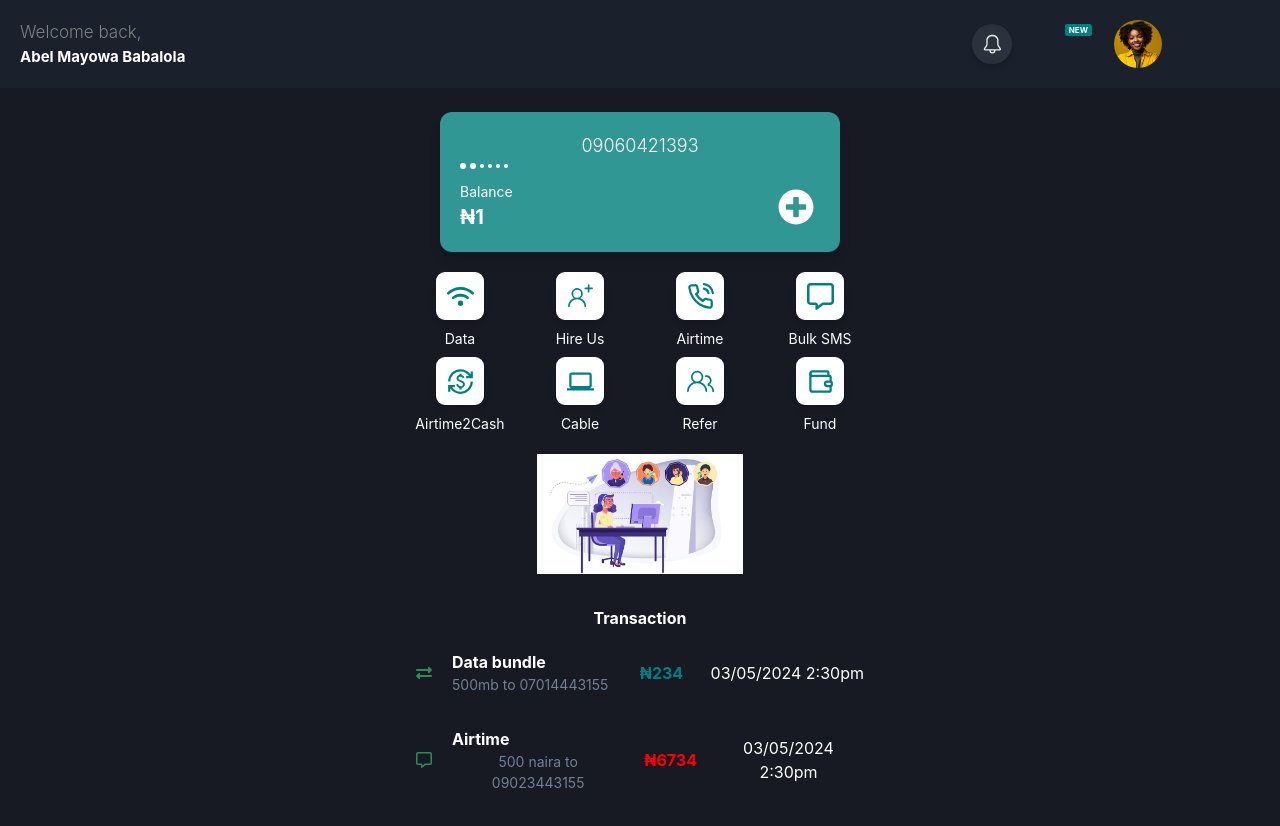
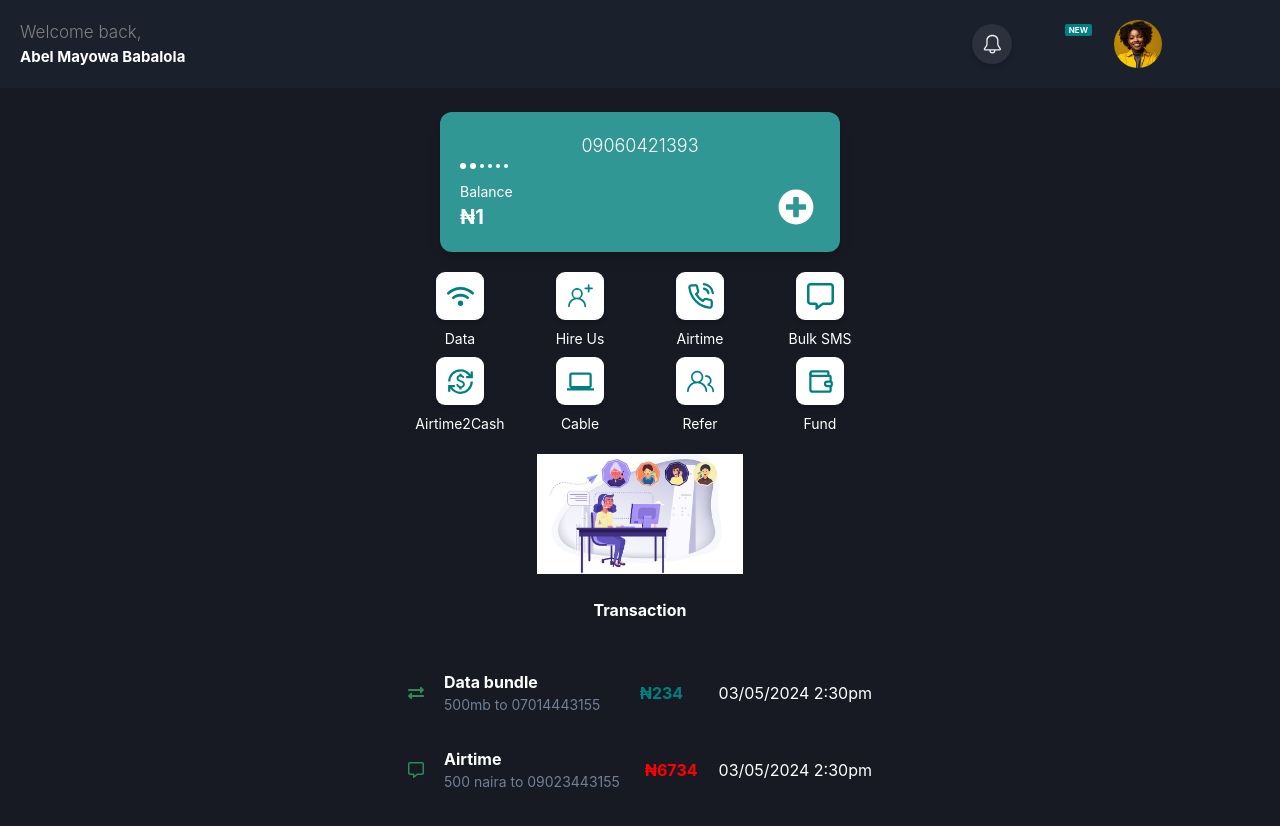
Before and after one commit to Mayor-Myles/Mylezic_Portal, a Next.js app: page /dashboard in a window 1280 px wide. Shown: the top 826 px of the page. Built offline with nearby package versions, Linux system fonts and the light colour scheme; no server answers.

Commit message:
Update transactions.js

```diff
--- a/components/transactions.js
+++ b/components/transactions.js
@@ -54,7 +54,7 @@ const icons = {
 
     <Box display="flex" flexFlow="column" justify="center" align="center" p={2} mb="5em" mt="1em" w="full" gap="7">
 
-      <Box p={2}>
+
         <Text fontSize="1em" fontWeight="bold" mb={3}>
           Transaction
         </Text>
@@ -71,7 +71,7 @@ const icons = {
 
 
         </VStack>
-      </Box>
+
     </Box>
   );
 };
```
